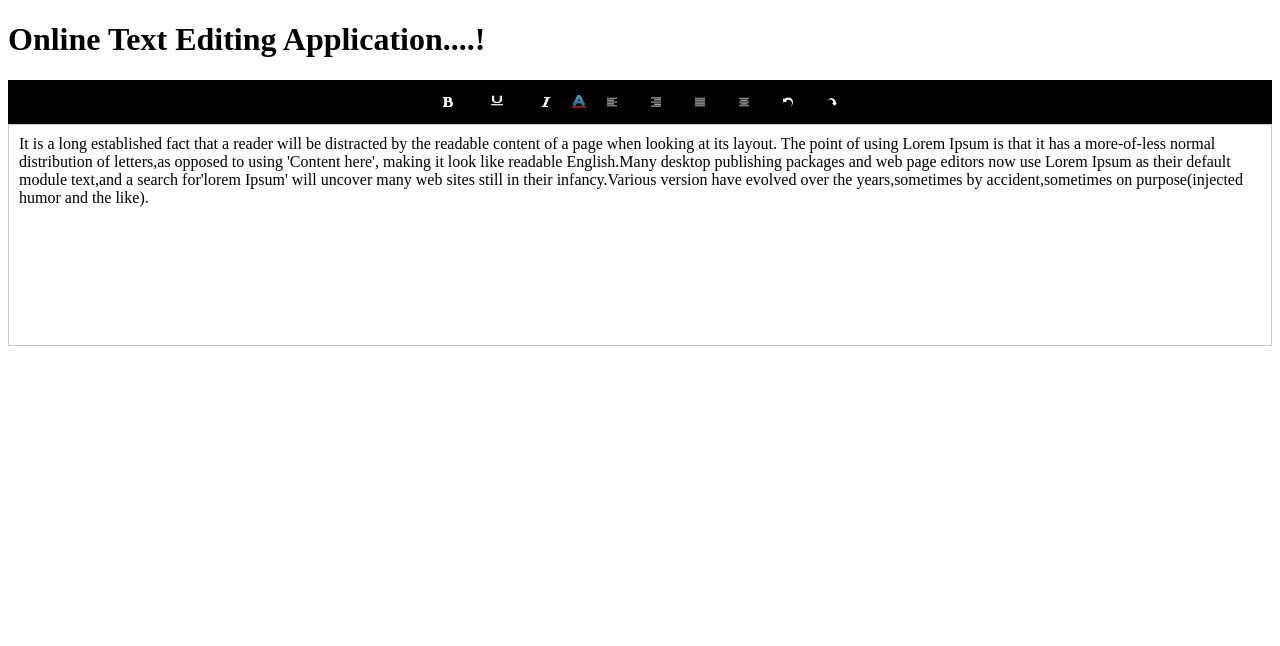
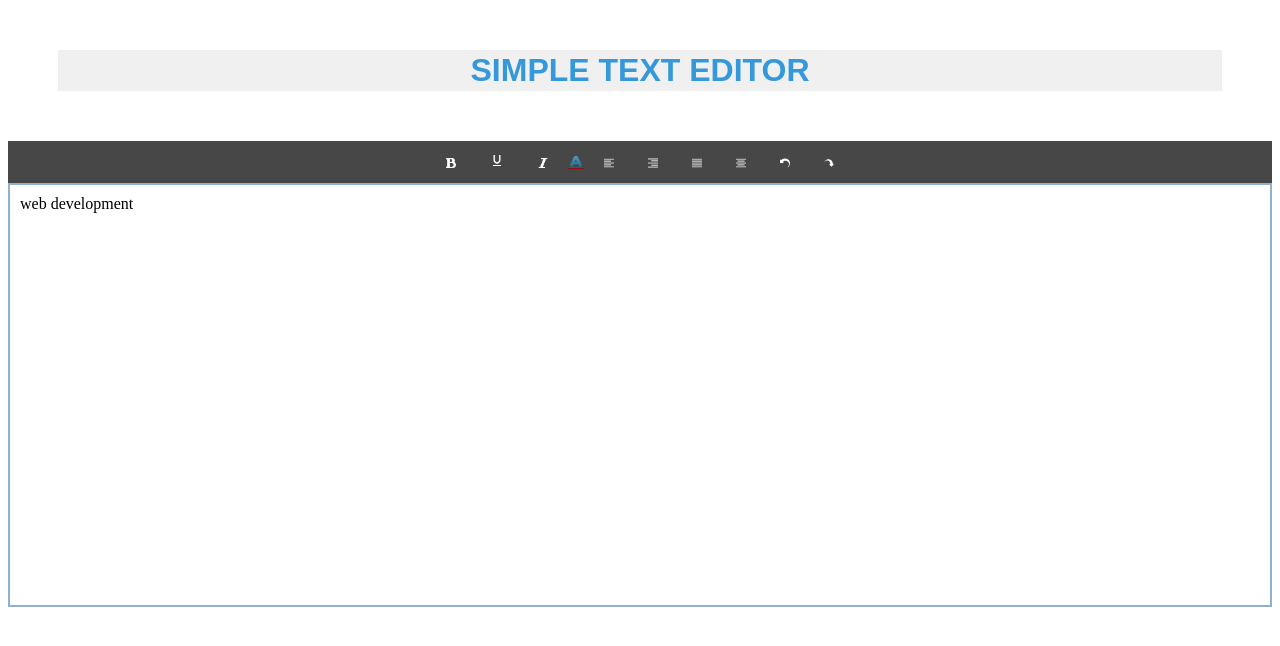
Before and after one commit to shaan-KD/simple-text-editor, a plain HTML site: page index.html in a window 1280 px wide. Drawn offline with Linux system fonts and the light colour scheme.

```diff
--- a/index.html
+++ b/index.html
@@ -5,25 +5,36 @@
     <!-- Required meta tags -->
     <meta charset="utf-8">
     <meta name="viewport" content="width=device-width, initial-scale=1, shrink-to-fit=no">
-    <title>Text Editor - [CT/2019/098]</title>
+    <title>Simple Text Editor - [CT/2019/098]</title>
+
+
     <!-- Internal CSS -->
 
     <style>
+
+        h1 {text-align: center;
+          background-color: #f0f0f0;
+          font-family: 'Arial', sans-serif;
+          color: #3498db;
+          margin: 50px;
+          padding: 2px;
+        }
+
         #editor {
-          border: 1px solid #ccc;
-          min-height: 200px;
+          border: 2px solid #719cbec5;
+          min-height: 400px;
           padding: 10px;
           overflow:auto;
         }
 
         #backgroundcolor{
-            background-color: black;
+            background-color: #474747;
         }
         .custom-button {
-            background-color: black;
+            background-color:  #474747;
             color: white;
             border: 20px;
-            padding: 7px 15px;
+            padding: 6px 15px;
             cursor: pointer;
         }
 
@@ -46,25 +57,25 @@
 </head>
 <body>
   <div>
-    <h1> Online Text Editing Application....!</h1>
+    <h1 > SIMPLE TEXT EDITOR</h1>
   </div>
-    <center>
-      <div id="backgroundcolor" class="custom-button">
+
+      <center>
+      <div  id="backgroundcolor" class="custom-button">
 
         <button type="button" class="custom-button" onclick="cmd('bold')">
             <b><img src="Resources/bold-xxl.png" width="10" height="10" ></b>
           </button>
 
           <button type="button" class="custom-button" onclick="cmd('underline')">
-            <u><img src="Resources/format_underline_white_192x192.png" width="20" height="13" ></u>
+            <u><img src="Resources/format_underline_white_192x192.png" width="14" height="15" ></u>
           </button>
-
 
           <button type="button" class="custom-button" onclick="cmd('italic')">
             <i><img src="Resources/italic-xxl.png" width="10" height="10" ></i>
           </button>
 
-          <label for="font-color-picker" class="color-picker-label" >
+          <label for="font-color-picker" class="color-picker-label">
             <input type="color" class="color-picker" id="font-color-picker" onchange="changeFontColor(this.value)">
             <img src="Resources/color-pick.png" width="18" height="13">
           </label>
@@ -81,12 +92,9 @@
             <img src="Resources/justify.png" width="10" height="10" >
           </button>
 
-
-
           <button type="button" class="custom-button" onclick="alignText('center')">
             <img src="Resources/center.png" width="10" height="10" >
           </button>
-
 
           <button type="button" class="custom-button" onclick="undo()">
             <img src="Resources/undo-4-32.png" width="10" height="10" >
@@ -96,25 +104,16 @@
             <img src="Resources/action-redo-32.png" width="10" height="10" >
           </button>
 
+        </center>
+      </div>
 
 
-
-
-
-      </div>
-    </center>
-
   <div id="editor" contenteditable="true">
-        It is a long established fact that a reader will be distracted by the readable content of a page when looking at its layout.
-        The point of using Lorem Ipsum is that it has a more-of-less normal distribution of letters,as opposed to using 'Content here',
-        making it look like readable English.Many desktop publishing packages and web page editors now use Lorem Ipsum as their default
-        module text,and a search for'lorem Ipsum' will uncover many web sites still in their infancy.Various version have evolved over the
-        years,sometimes by accident,sometimes on purpose(injected humor and the like).
-
+      web development
   </div>
 
 
-  <!-- Internal JS -->
+  <!-- Internal Java Script -->
 <script>
     const format = document.getElementById('editor');
         function cmd(command, value = null) {
@@ -127,7 +126,7 @@
     saveState();
     }
 
-     //this function for alignments
+     //Alignments fucntions
      function alignText(align) {
     const validAlignments = ['left', 'center', 'right', 'justify'];
 
@@ -138,14 +137,14 @@
 
         saveState();
     } else {
-        console.error('Invalid alignment value provided.');
+        console.error('Invalid alignment value');
   }
 }
 
 
 
-  //this function for undo&redo
-  let undoStack = [];
+  //undo&redo functions
+    let undoStack = [];
     let redoStack = [];
 
     function saveState() {
```
